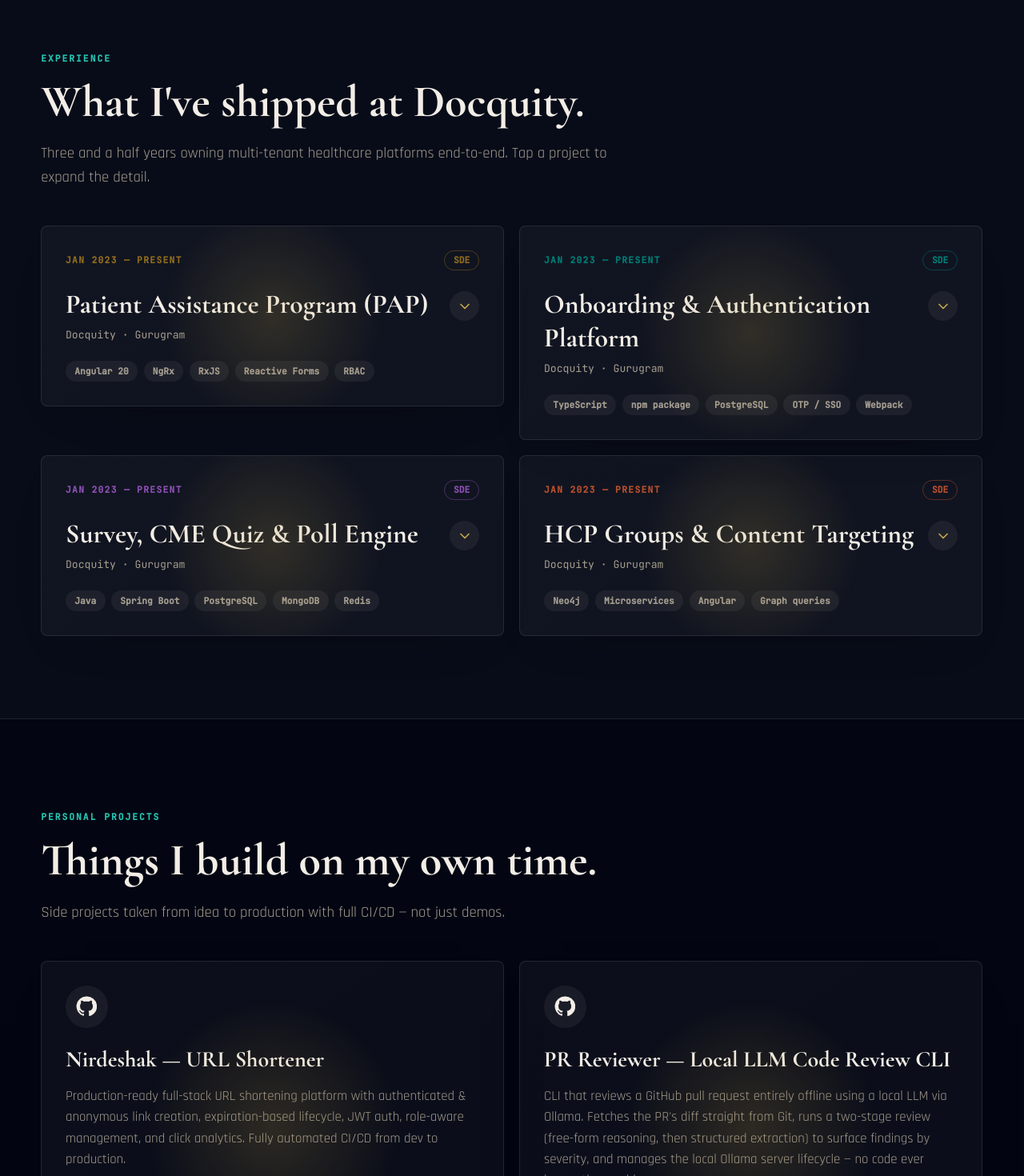
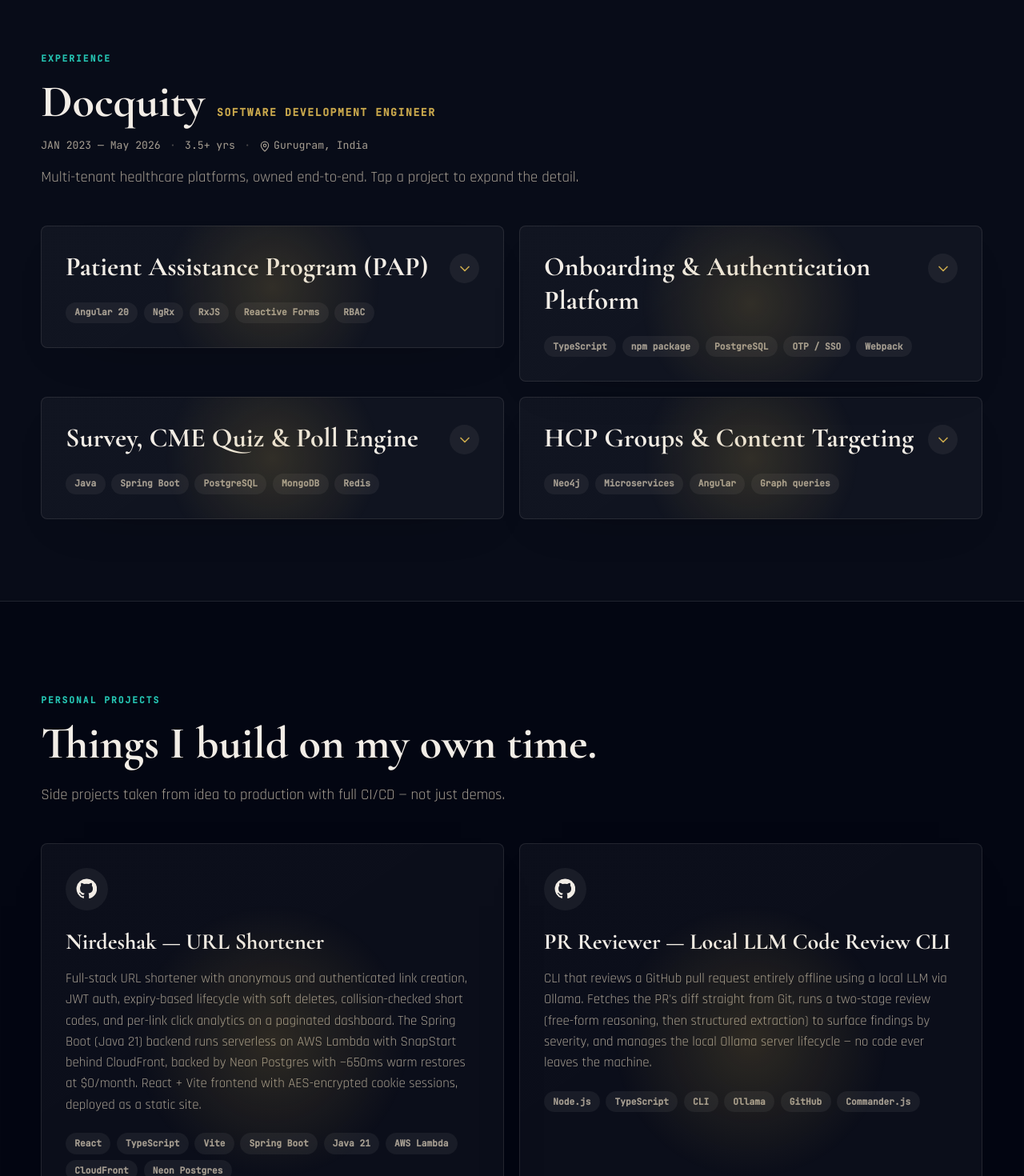
Before and after one commit to ajkumarray/portfolio-next, a Next.js app: page / in a window 1280 px wide. Shown: the part 1920-3390 px from the top of the page at 80% size. Built offline with nearby package versions, Linux system fonts and the light colour scheme.

Commit message:
feat: design updates

```diff
--- a/components/Portfolio.tsx
+++ b/components/Portfolio.tsx
@@ -64,26 +64,29 @@ const STATS: { to: number; prefix?: string; suffix?: string; decimals?: number;
   { to: 50, suffix: "k+", label: "Lines of code shipped to production" },
   { to: 2, label: "Products delivered end-to-end at Docquity" },
   { to: 10, suffix: "+", label: "Projects contributed to at Docquity" },
-  { to: 443, suffix: "+", label: "LeetCode problems solved" },
+  { to: 475, suffix: "+", label: "LeetCode problems solved" },
 ];
 
 type Experience = {
   id: string;
-  company: string;
-  period: string;
-  role: string;
   title: string;
   tags: string[];
   accent: string;
   points: string[];
 };
 
+const DOCQUITY = {
+  name: "Docquity",
+  location: "Gurugram, India",
+  period: "JAN 2023 — May 2026",
+  role: "Software Development Engineer",
+  tenure: `${YEARS_EXP}+ yrs`,
+  summary: "Multi-tenant healthcare platforms, owned end-to-end.",
+};
+
 const EXPERIENCE: Experience[] = [
   {
     id: "pap",
-    company: "Docquity · Gurugram",
-    period: "JAN 2023 — PRESENT",
-    role: "SDE",
     title: "Patient Assistance Program (PAP)",
     accent: "#8f6b1f",
     tags: ["Angular 20", "NgRx", "RxJS", "Reactive Forms", "RBAC"],
@@ -97,9 +100,6 @@ const EXPERIENCE: Experience[] = [
   },
   {
     id: "onboarding",
-    company: "Docquity · Gurugram",
-    period: "JAN 2023 — PRESENT",
-    role: "SDE",
     title: "Onboarding & Authentication Platform",
     accent: "#007c75",
     tags: ["TypeScript", "npm package", "PostgreSQL", "OTP / SSO", "Webpack"],
@@ -113,9 +113,6 @@ const EXPERIENCE: Experience[] = [
   },
   {
     id: "survey",
-    company: "Docquity · Gurugram",
-    period: "JAN 2023 — PRESENT",
-    role: "SDE",
     title: "Survey, CME Quiz & Poll Engine",
     accent: "#8c4fb3",
     tags: ["Java", "Spring Boot", "PostgreSQL", "MongoDB", "Redis"],
@@ -129,9 +126,6 @@ const EXPERIENCE: Experience[] = [
   },
   {
     id: "hcp",
-    company: "Docquity · Gurugram",
-    period: "JAN 2023 — PRESENT",
-    role: "SDE",
     title: "HCP Groups & Content Targeting",
     accent: "#b84f2c",
     tags: ["Neo4j", "Microservices", "Angular", "Graph queries"],
@@ -155,8 +149,8 @@ const PROJECTS: Project[] = [
   {
     title: "Nirdeshak — URL Shortener",
     blurb:
-      "Production-ready full-stack URL shortening platform with authenticated & anonymous link creation, expiration-based lifecycle, JWT auth, role-aware management, and click analytics. Fully automated CI/CD from dev to production.",
-    tags: ["React", "TypeScript", "Spring Boot", "PostgreSQL", "Docker", "GitHub Actions", "AWS EC2"],
+      "Full-stack URL shortener with anonymous and authenticated link creation, JWT auth, expiry-based lifecycle with soft deletes, collision-checked short codes, and per-link click analytics on a paginated dashboard. The Spring Boot (Java 21) backend runs serverless on AWS Lambda with SnapStart behind CloudFront, backed by Neon Postgres with ~650ms warm restores at $0/month. React + Vite frontend with AES-encrypted cookie sessions, deployed as a static site.",
+    tags: ["React", "TypeScript", "Vite", "Spring Boot", "Java 21", "AWS Lambda", "CloudFront", "Neon Postgres"],
     links: [
       { label: "Live Demo", href: "https://url.ajkumarray.com/" },
       { label: "Backend", href: "https://github.com/ajkumarray/margdarshak" },
@@ -179,6 +173,16 @@ const PROJECTS: Project[] = [
       { label: "GitHub", href: "https://github.com/ajkumarray/leetcode-github-sync" },
     ],
   },
+  {
+    title: "Prit Radio — Always-On Playlist Radio",
+    blurb:
+      "An always-on radio for a 250-track Spotify playlist that plays each song through a hidden YouTube player — three controls: play, pause, next. A dependency-free sync script resolves Spotify tracks to YouTube videos into a committed JSON file, so the running app holds no credentials and never calls either API at runtime. Nightly GitHub Actions sync, PWA-installable with an offline shell, and always-on shuffle where every song plays once before any repeats.",
+    tags: ["Next.js", "React", "Tailwind CSS", "YouTube IFrame API", "GitHub Actions", "PWA", "Render"],
+    links: [
+      { label: "Live Demo", href: "https://prit-radio.onrender.com" },
+      { label: "GitHub", href: "https://github.com/ajkumarray/prit" },
+    ],
+  },
 ];
 
 const SKILLS: { icon: LucideIcon; label: string; items: string[] }[] = [
@@ -186,25 +190,25 @@ const SKILLS: { icon: LucideIcon; label: string; items: string[] }[] = [
   {
     icon: Server,
     label: "Backend",
-    items: ["Spring Boot", "Spring Security", "JPA/Hibernate", "REST APIs", "JWT", "Node.js", "Express.js", "NestJS", "gRPC"],
+    items: ["Spring Boot 3", "Spring Security", "Spring Data JPA", "Spring Cloud AWS", "REST APIs", "JWT", "Node.js", "gRPC"],
   },
   {
     icon: Layers,
     label: "Frontend",
-    items: ["Angular", "NgRx", "RxJS", "React", "Next.js", "PrimeNG", "Bootstrap", "Tailwind CSS", "HTML5", "SCSS"],
+    items: ["Angular", "NgRx", "RxJS", "React", "PrimeNG", "shadcn/ui", "Bootstrap", "Tailwind CSS", "HTML5", "SCSS"],
   },
-  { icon: Database, label: "Databases & Caching", items: ["PostgreSQL", "MongoDB", "Redis", "Neo4j", "MySQL"] },
+  { icon: Database, label: "Databases & Caching", items: ["PostgreSQL", "Neon", "MongoDB", "Redis", "Neo4j", "MySQL"] },
   {
     icon: Boxes,
     label: "Architecture & Concepts",
-    items: ["Microservices", "System Design", "RBAC", "OAuth/SSO", "Config-Driven Systems", "Distributed Systems", "DSA"],
+    items: ["Microservices", "Serverless", "System Design", "RBAC", "OAuth/SSO", "Config-Driven Systems", "Distributed Systems", "DSA"],
   },
   {
     icon: Cloud,
     label: "Cloud & DevOps",
-    items: ["AWS (EC2, S3, Secrets Manager)", "Docker", "Kubernetes", "GitHub Actions", "Jenkins", "Git", "CI/CD"],
+    items: ["AWS (Lambda, CloudFront, EC2, S3)", "SnapStart", "Docker", "Kubernetes", "GitHub Actions", "Jenkins", "Render", "Git", "CI/CD"],
   },
-  { icon: Wrench, label: "Tools & Build", items: ["Maven", "npm", "Webpack", "Swagger/OpenAPI"] },
+  { icon: Wrench, label: "Tools & Build", items: ["Maven", "npm", "Vite", "Webpack", "Swagger/OpenAPI"] },
 ];
 
 const EDUCATION = {
@@ -616,11 +620,31 @@ function ExperienceSection() {
   return (
     <section id="experience" className="section-band">
       <div className="mx-auto w-[min(92vw,1560px)]">
-        <SectionHeading
-          eyebrow="Experience"
-          title="What I've shipped at Docquity."
-          copy="Three and a half years owning multi-tenant healthcare platforms end-to-end. Tap a project to expand the detail."
-        />
+        <Reveal className="mb-9 md:mb-12">
+          <p className="mb-3 font-mono text-xs font-semibold uppercase tracking-[0.18em] text-[var(--site-teal)]">
+            Experience
+          </p>
+          <div className="flex flex-wrap items-baseline gap-x-4 gap-y-1">
+            <h2 className="font-serif text-4xl font-bold leading-tight text-[var(--site-text)] md:text-6xl">
+              {DOCQUITY.name}
+            </h2>
+            <span className="font-mono text-sm font-semibold uppercase tracking-[0.12em] text-[var(--site-gold)]">
+              {DOCQUITY.role}
+            </span>
+          </div>
+          <div className="mt-3 flex flex-wrap items-center gap-x-3 gap-y-1 font-mono text-sm text-[var(--site-muted)]">
+            <span>{DOCQUITY.period}</span>
+            <span aria-hidden className="opacity-40">·</span>
+            <span>{DOCQUITY.tenure}</span>
+            <span aria-hidden className="opacity-40">·</span>
+            <span className="inline-flex items-center gap-1">
+              <MapPin size={14} aria-hidden /> {DOCQUITY.location}
+            </span>
+          </div>
+          <p className="mt-4 max-w-3xl text-lg leading-8 text-[var(--site-muted)] md:text-xl">
+            {DOCQUITY.summary} Tap a project to expand the detail.
+          </p>
+        </Reveal>
         <RevealStagger className="grid grid-cols-1 gap-5 lg:grid-cols-2">
           {EXPERIENCE.map((exp) => {
             const isOpen = openId === exp.id;
@@ -638,21 +662,10 @@ function ExperienceSection() {
                       className="w-full p-6 text-left md:p-8"
                       aria-expanded={isOpen}
                     >
-                      <div className="mb-6 flex items-center justify-between gap-4">
-                        <span className="font-mono text-xs font-semibold uppercase tracking-[0.12em] text-[color:var(--accent)]">
-                          {exp.period}
-                        </span>
-                        <span className="rounded-full border px-3 py-1 font-mono text-xs font-semibold uppercase text-[color:var(--accent)] [border-color:color-mix(in_srgb,var(--accent)_45%,transparent)]">
-                          {exp.role}
-                        </span>
-                      </div>
                       <div className="flex items-start justify-between gap-4">
-                        <div>
-                          <h3 className="font-serif text-3xl font-bold leading-tight text-[var(--site-text)] md:text-4xl">
-                            {exp.title}
-                          </h3>
-                          <p className="mt-2 font-mono text-sm text-[var(--site-muted)]">{exp.company}</p>
-                        </div>
+                        <h3 className="font-serif text-3xl font-bold leading-tight text-[var(--site-text)] md:text-4xl">
+                          {exp.title}
+                        </h3>
                         <motion.span
                           animate={{ rotate: isOpen ? 180 : 0 }}
                           transition={{ duration: 0.25 }}
```
